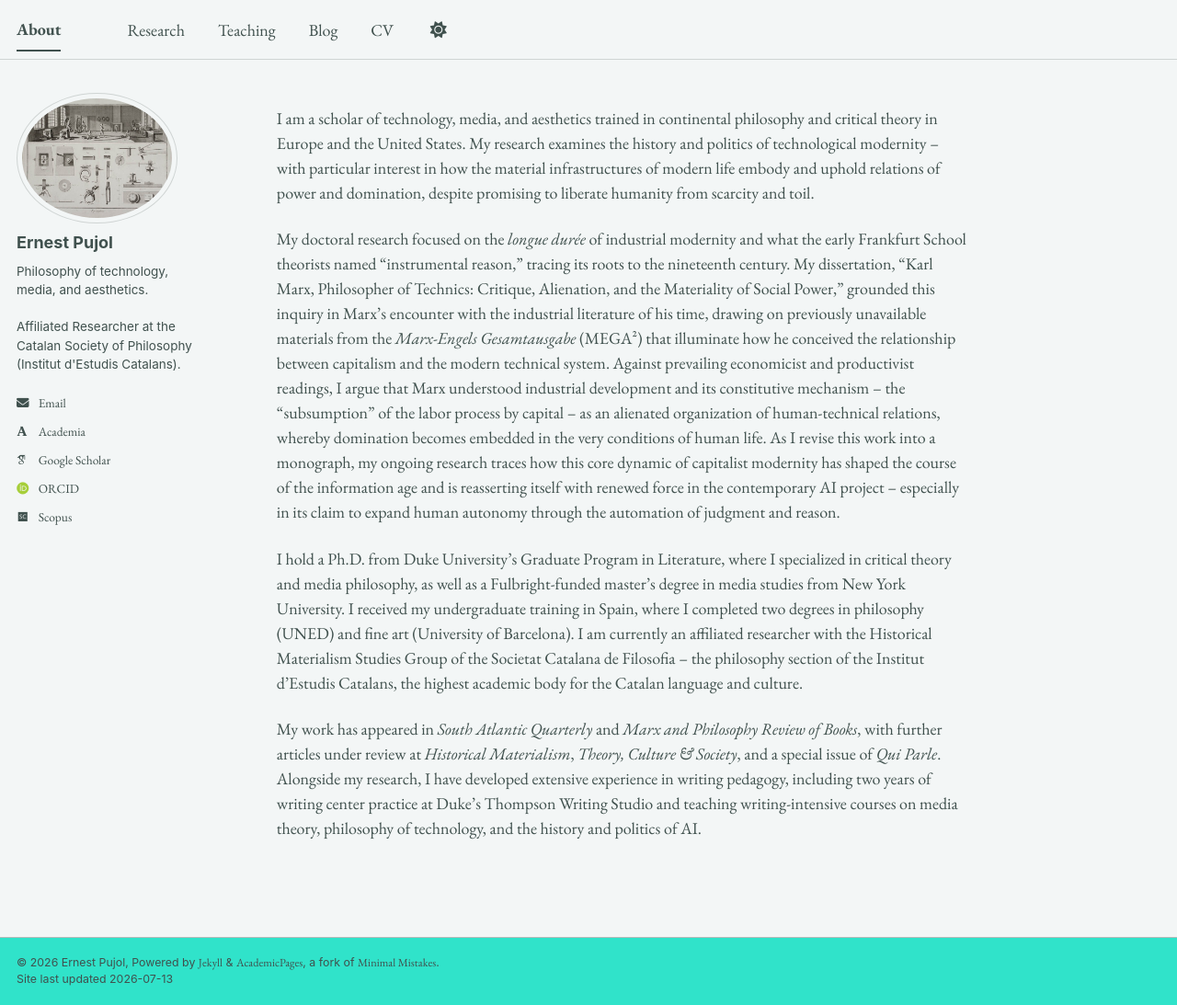
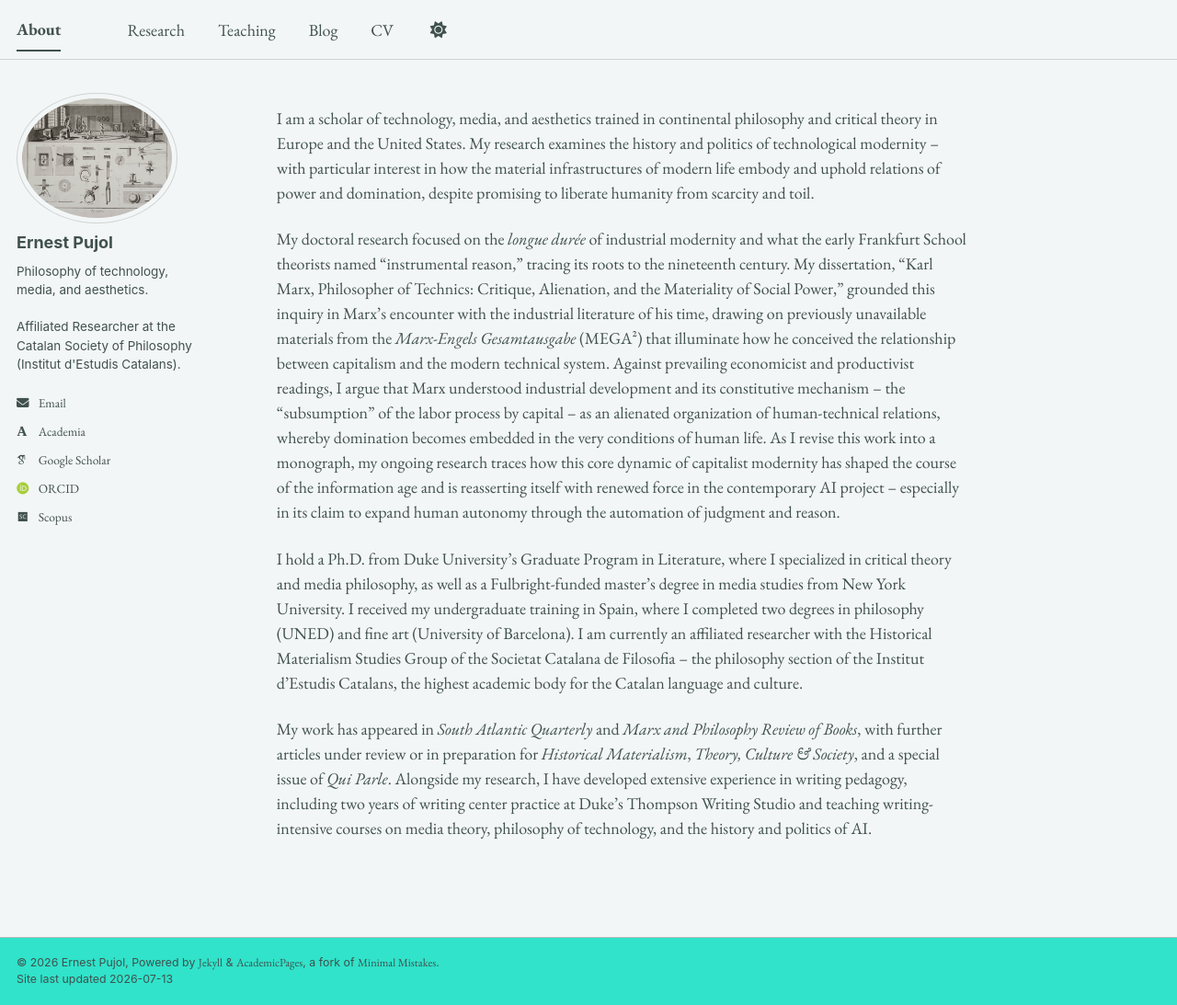
Before and after one commit to epujol90/epujol90.github.io, a Jekyll site: the page built from _pages/about.md, in a window 1280 px wide and 1093 px high. Shown: the whole window at 92% size. Built offline with Jekyll 4.4.1, drawn with Linux system fonts in a browser that asks for light colours; some web fonts are replaced; a script bundle is joined from its source files by our own code; library files that are not in the unit come from our copies.

Commit message:
Update about.md

```diff
--- a/_pages/about.md
+++ b/_pages/about.md
@@ -12,4 +12,4 @@ My doctoral research focused on the _longue durée_ of industrial modernity and
 
 I hold a Ph.D. from Duke University’s Graduate Program in Literature, where I specialized in critical theory and media philosophy, as well as a Fulbright-funded master’s degree in media studies from New York University. I received my undergraduate training in Spain, where I completed two degrees in philosophy (UNED) and fine art (University of Barcelona). I am currently an affiliated researcher with the Historical Materialism Studies Group of the Societat Catalana de Filosofia -- the philosophy section of the Institut d’Estudis Catalans, the highest academic body for the Catalan language and culture.
 
-My work has appeared in _South Atlantic Quarterly_ and _Marx and Philosophy Review of Books_, with further articles under review at _Historical Materialism_, _Theory, Culture & Society_, and a special issue of _Qui Parle_. Alongside my research, I have developed extensive experience in writing pedagogy, including two years of writing center practice at Duke’s Thompson Writing Studio and teaching writing-intensive courses on media theory, philosophy of technology, and the history and politics of AI.
+My work has appeared in _South Atlantic Quarterly_ and _Marx and Philosophy Review of Books_, with further articles under review or in preparation for _Historical Materialism_, _Theory, Culture & Society_, and a special issue of _Qui Parle_. Alongside my research, I have developed extensive experience in writing pedagogy, including two years of writing center practice at Duke’s Thompson Writing Studio and teaching writing-intensive courses on media theory, philosophy of technology, and the history and politics of AI.
```
